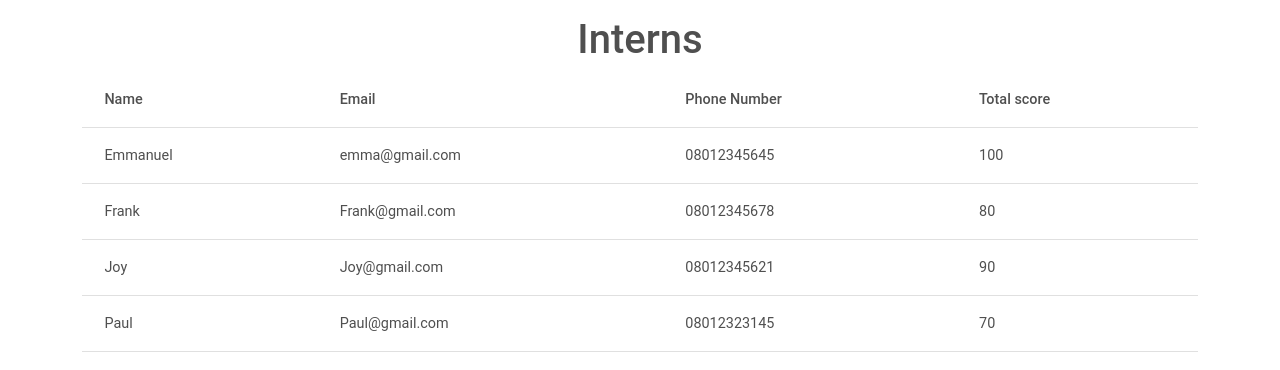
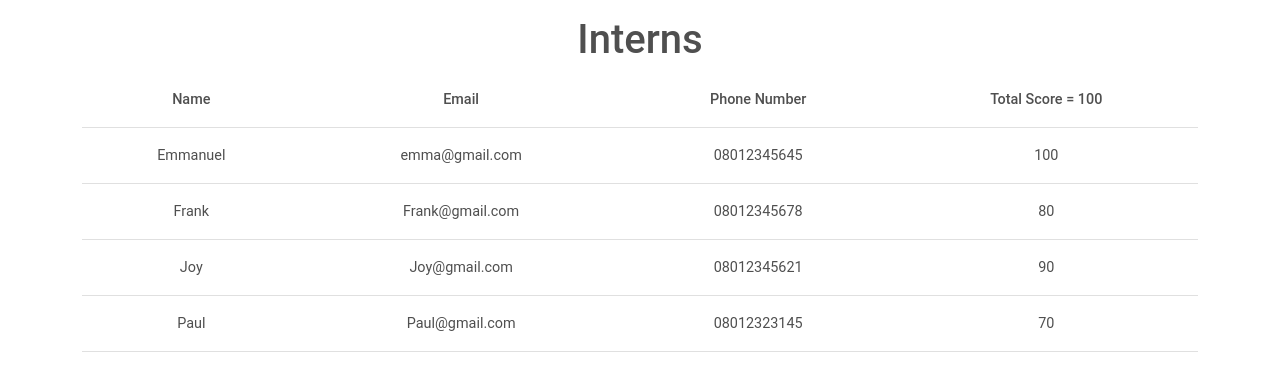
Before and after one commit to favy-codez/reactLms, a React (Create React App) app: page / in a window 1280 px wide. Shown: the top 370 px of the page. Built offline with nearby package versions, Linux system fonts and the light colour scheme.

Commit message:
added styling

```diff
--- a/src/App.css
+++ b/src/App.css
@@ -8,3 +8,11 @@ tr:hover {
   color: #fff;
   transition: 0.5s;
 }
+
+table{
+  text-align: center;
+}
+
+thead{
+
+}
--- a/src/components/Table.jsx
+++ b/src/components/Table.jsx
@@ -17,7 +17,7 @@ function Table({ internsdetails }) {
               <th scope="col">Name</th>
               <th scope="col">Email</th>
               <th scope="col">Phone Number</th>
-              <th scope="col">Total score</th>
+              <th scope="col">Total Score = 100</th>
             </tr>
           </thead>
           <tbody>
--- a/src/pages/Home.jsx
+++ b/src/pages/Home.jsx
@@ -31,6 +31,11 @@ function Home() {
       age: "20",
       address: "ifite",
       github: "emma@github.com",
+      task1: 20,
+      task2: 8,
+      task3: 12,
+      task4: 30,
+      task5: 20,
     },
     {
       id: 3,
```
